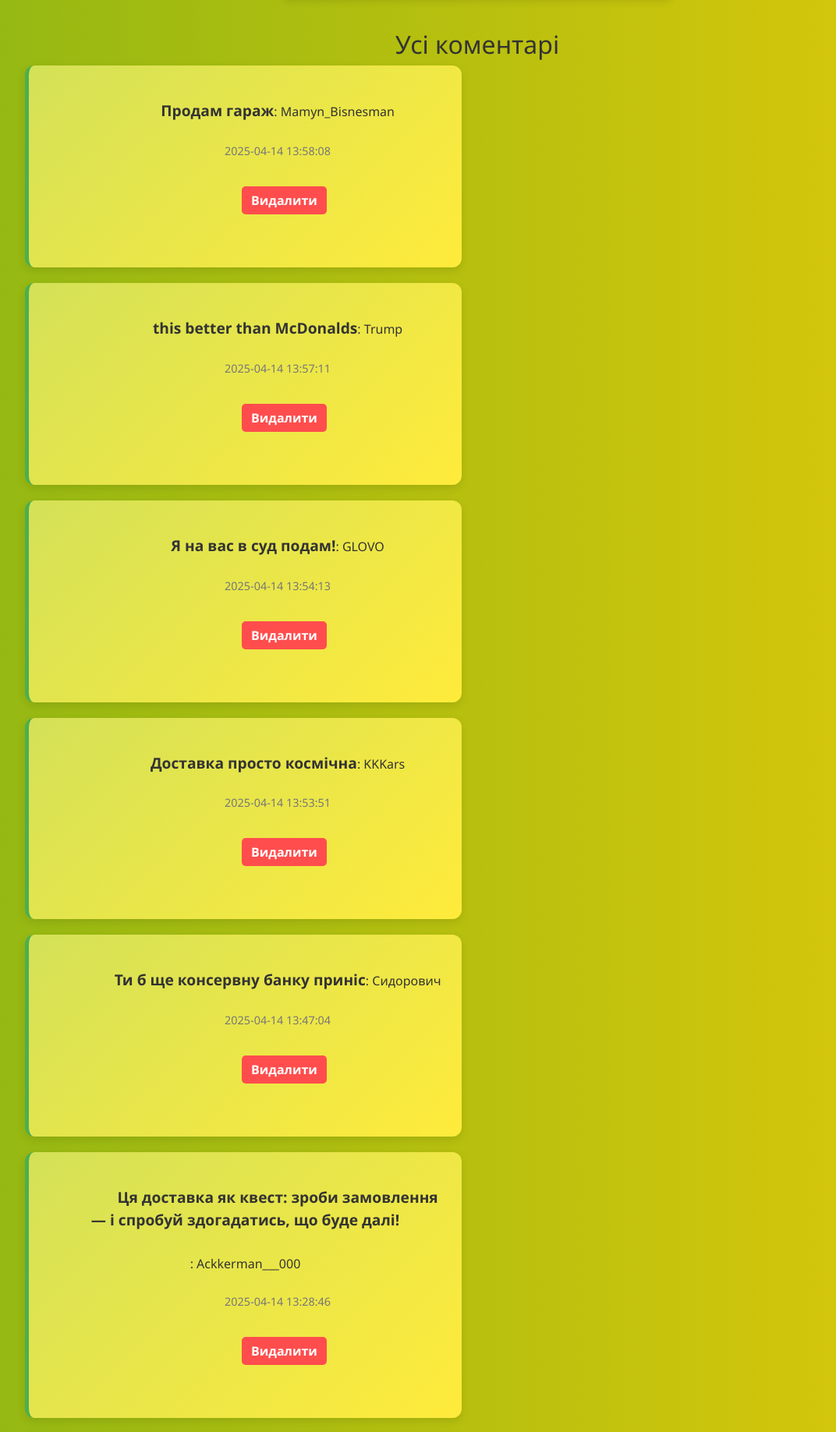
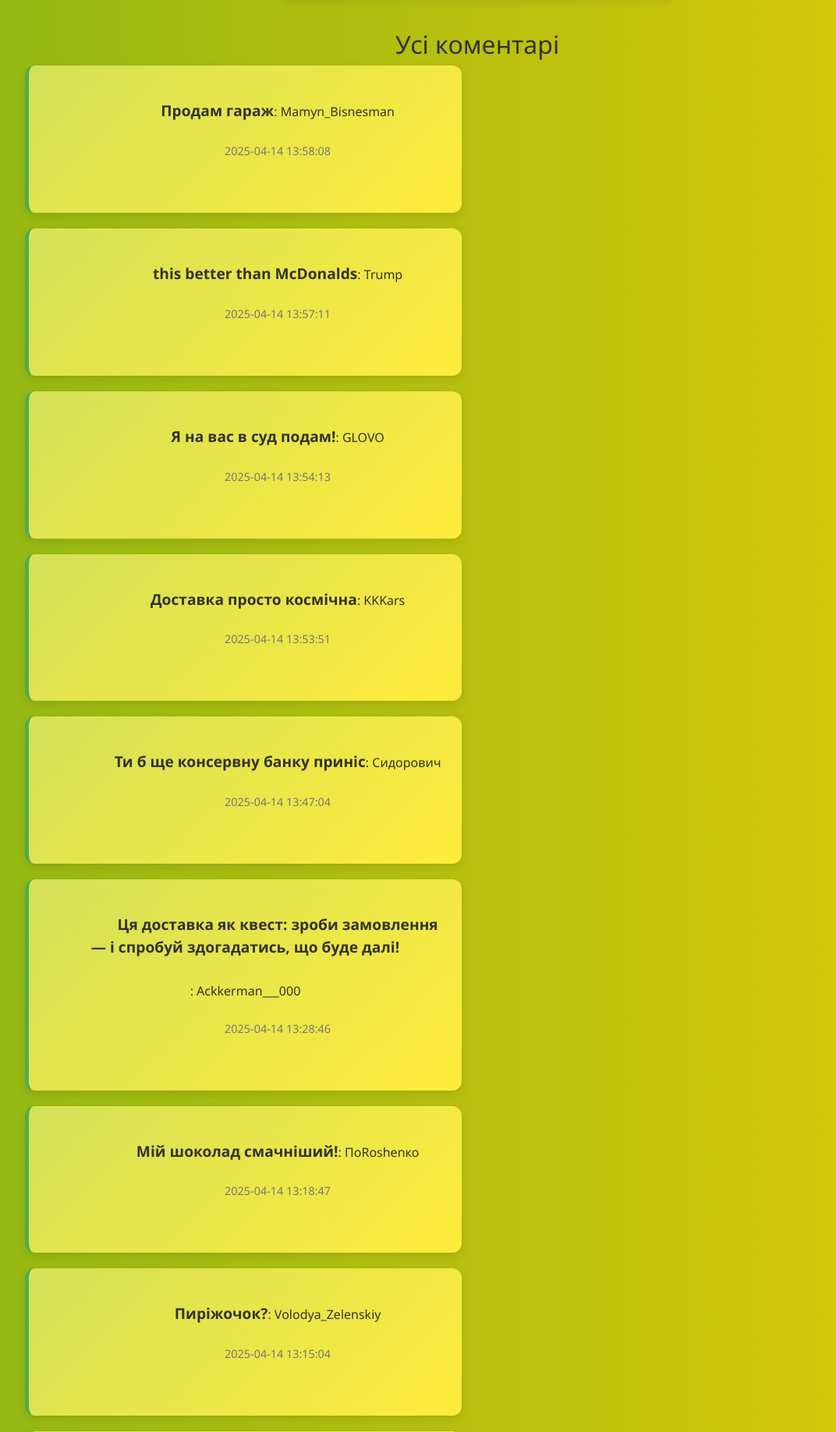
Before and after one commit to maxmm-cyber/Klovo, a Flask app: page /comms in a window 1280 px wide. Shown: the part 490-2327 px from the top of the page at 78% size, without its empty margins (28-1100 px from the left). Run offline with Flask 3, Linux system fonts and the light colour scheme; data comes from the database, SQL or seed files in the repository.

Commit message:
delete deleted

```diff
--- a/templates/comms.html
+++ b/templates/comms.html
@@ -63,9 +63,7 @@
                 <div class="comment">
                     <strong>{{ c[1] }}</strong>: {{ c[2] }}<br>
                     <small>{{ c[3] }}</small>
-                    <form action="/delete/{{ c[0] }}" method="POST" style="display:inline;">
-                        <button type="submit">Видалити</button>
-                    </form>
+
                 </div>
             {% endfor %}
         </div>
```
